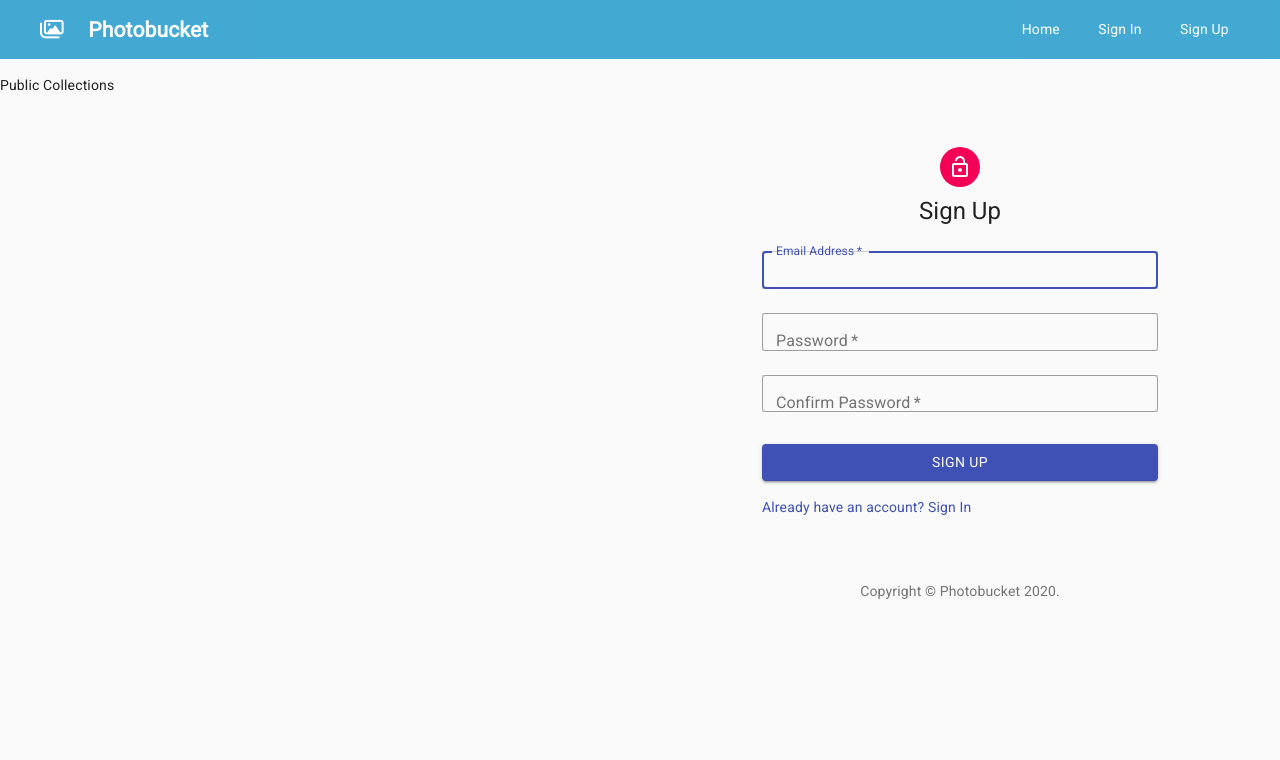
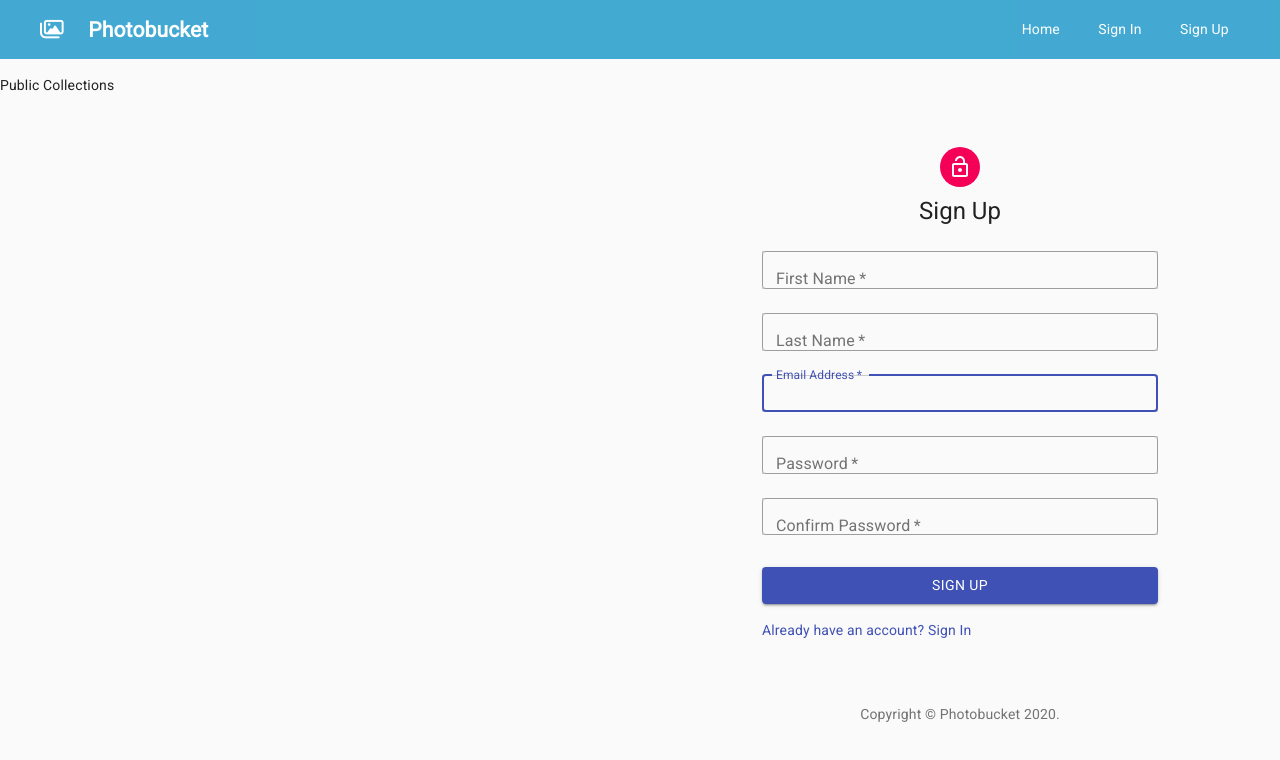
Before and after one commit to RichardGarza/photobucket, a React (Create React App) app: page / in a window 1280 px wide. Shown: the top 760 px of the page. Built offline with nearby package versions, Linux system fonts and the light colour scheme.

Commit message:
Updated forms to reflect changes in User Model

```diff
--- a/src/components/partials/SignIn.js
+++ b/src/components/partials/SignIn.js
@@ -33,11 +33,11 @@ function submitForm(e) {
 
     axios
       .post('/signIn', {
-        email: email,
-        password: password,
+        email,
+        password,
       })
       .then(function (res) {
-        console.log(`Received back: ${res.data.test}`);
+        console.log(`Received back: ${res.data.status}`);
       })
       .catch(function (error) {
         console.log('There was a problem', error);
@@ -81,6 +81,7 @@ export default function SignIn() {
         </Typography>
 
         <form className={classes.form} noValidate onSubmit={submitForm()}>
+          `
           <TextField
             variant="outlined"
             margin="normal"
@@ -103,7 +104,6 @@ export default function SignIn() {
             id="password"
             autoComplete="current-password"
           />
-
           <Button
             type="submit"
             fullWidth
--- a/src/components/partials/SignUp.js
+++ b/src/components/partials/SignUp.js
@@ -30,14 +30,18 @@ function submitForm(e) {
     e.preventDefault();
     const email = e.target.email.value;
     const password = e.target.password.value;
+    const firstName = e.target.firstName.value;
+    const lastName = e.target.lastName.value;
 
     axios
       .post('/signUp', {
-        email: email,
-        password: password,
+        email,
+        password,
+        firstName,
+        lastName,
       })
       .then(function (res) {
-        console.log(`Received back: ${res.data.test}`);
+        console.log(`Received back: ${res.data.status}`);
       })
       .catch(function (error) {
         console.log('There was a problem', error);
@@ -81,6 +85,28 @@ export default function SignUp() {
         </Typography>
 
         <form className={classes.form} noValidate onSubmit={submitForm()}>
+          <TextField
+            variant="outlined"
+            margin="normal"
+            required
+            fullWidth
+            id="firstName"
+            label="First Name"
+            name="firstName"
+            autoComplete="first-name"
+            autoFocus
+          />
+          <TextField
+            variant="outlined"
+            margin="normal"
+            required
+            fullWidth
+            id="lastName"
+            label="Last Name"
+            name="lastName"
+            autoComplete="last-name"
+            autoFocus
+          />
           <TextField
             variant="outlined"
             margin="normal"
--- a/src/index.js
+++ b/src/index.js
@@ -12,7 +12,4 @@ ReactDOM.render(
   document.getElementById('root')
 );
 
-// If you want your app to work offline and load faster, you can change
-// unregister() to register() below. Note this comes with some pitfalls.
-// Learn more about service workers: https://bit.ly/CRA-PWA
 serviceWorker.unregister();
```
